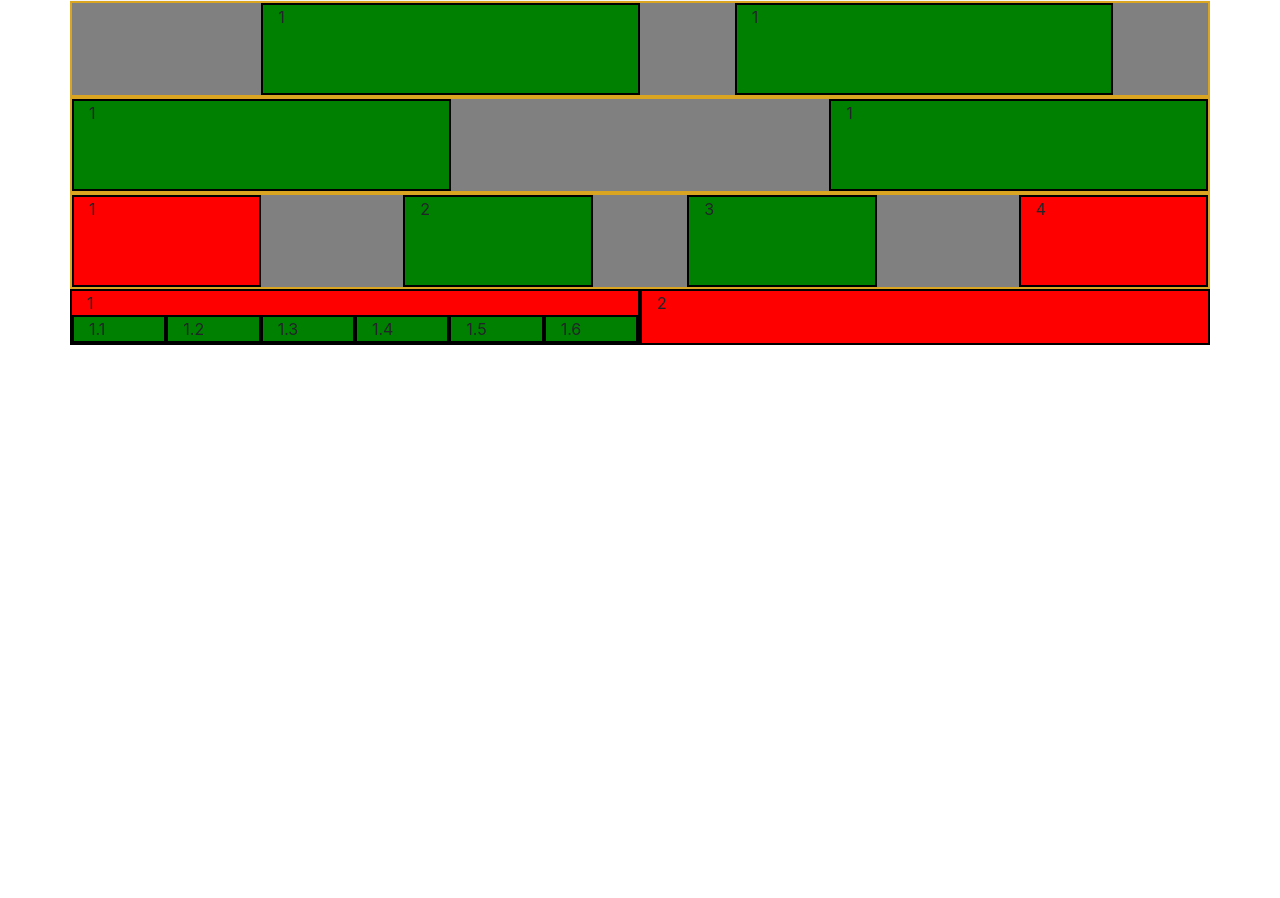
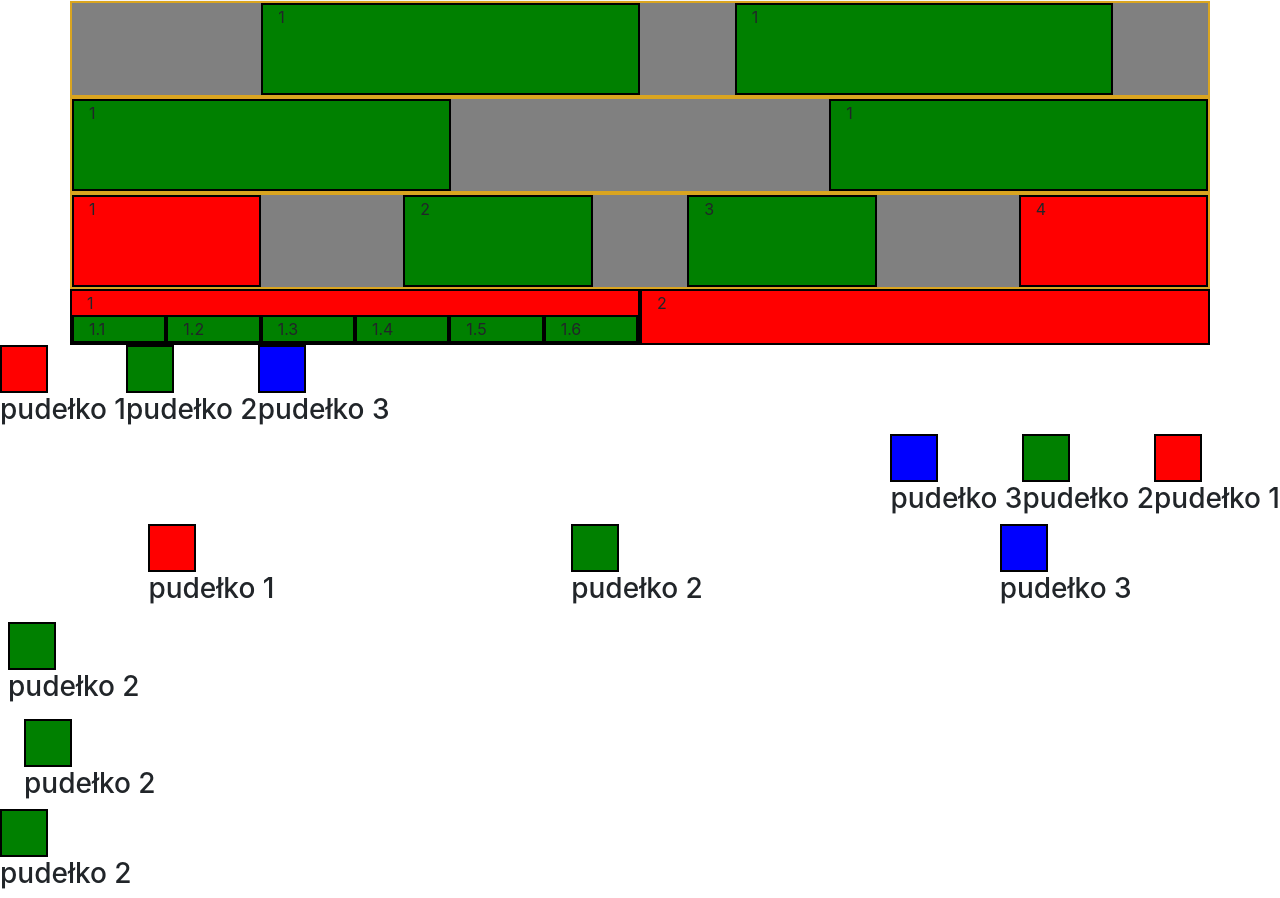
Before and after one commit to MagdalenaZdybel/site_bootstrap4, a plain HTML site: page index.html in a window 1280 px wide. Shown: the part 2481-3379 px from the top of the page. Before the commit the page ends 2826 px from the top, so only its background shows below. Drawn offline with nearby package versions, Linux system fonts and the light colour scheme.

Commit message:
margin padding

```diff
--- a/css/main.css
+++ b/css/main.css
@@ -38,3 +38,7 @@
 .onlyBorder {
     border: 1px solid whitesmoke;
 }
+.smalllBox {
+    width: 3rem;
+    height: 3rem;
+}
--- a/index.html
+++ b/index.html
@@ -198,6 +198,63 @@
         <div class="col-lg-6 red">2</div>
     </div>
 </div>
-</div>
+<section> <!-- display układanie layoutu-->
+    <div class="clip d-flex"> <!-- zminaa z układu domyślnego wierszowego na kolumnowy-->
+        <div class="box">
+            <div class="smalllBox red"></div>
+            <h3>pudełko 1</h3>
+        </div>
+        <div class="box">
+            <div class="smalllBox green"></div>
+            <h3>pudełko 2</h3>
+        </div>
+        <div class="box">
+            <div class="smalllBox blue"></div>
+            <h3>pudełko 3</h3>
+        </div>
+    </div>
+    <div class="clip d-flex flex-row-reverse"> <!-- odwrócenie, jest również column-rewerse-->
+        <div class="box">
+            <div class="smalllBox red"></div>
+            <h3>pudełko 1</h3>
+        </div>
+        <div class="box">
+            <div class="smalllBox green"></div>
+            <h3>pudełko 2</h3>
+        </div>
+        <div class="box">
+            <div class="smalllBox blue"></div>
+            <h3>pudełko 3</h3>
+        </div>
+    </div>
+    <div class="clip d-flex flex-column flex-md-row justify-content-around"> <!-- wyświetlanie w zależoniści od rozdzielczości-->
+        <div class="box">
+            <div class="smalllBox red"></div>
+            <h3>pudełko 1</h3>
+        </div>
+        <div class="box">
+            <div class="smalllBox green"></div>
+            <h3>pudełko 2</h3>
+        </div>
+        <div class="box">
+            <div class="smalllBox blue"></div>
+            <h3>pudełko 3</h3>
+        </div>
+    </div>
+</section>
+<section><!-- marginesy i paddingi -->
+    <div class="box p-2">
+        <div class="smalllBox green"></div>
+        <h3>pudełko 2</h3>
+    </div>
+    <div class="box mx-4">
+        <div class="smalllBox green"></div>
+        <h3>pudełko 2</h3>
+    </div>
+    <div class="box mx-auto">
+        <div class="smalllBox green"></div>
+        <h3>pudełko 2</h3>
+    </div>
+</section>
 </body>
 </html>
```
